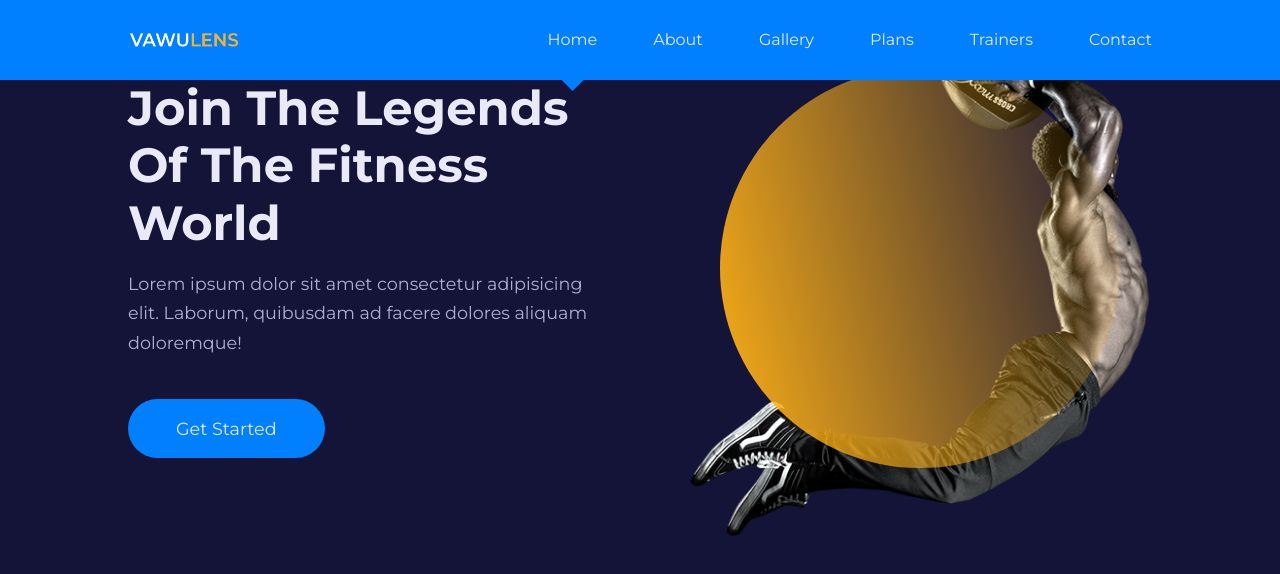
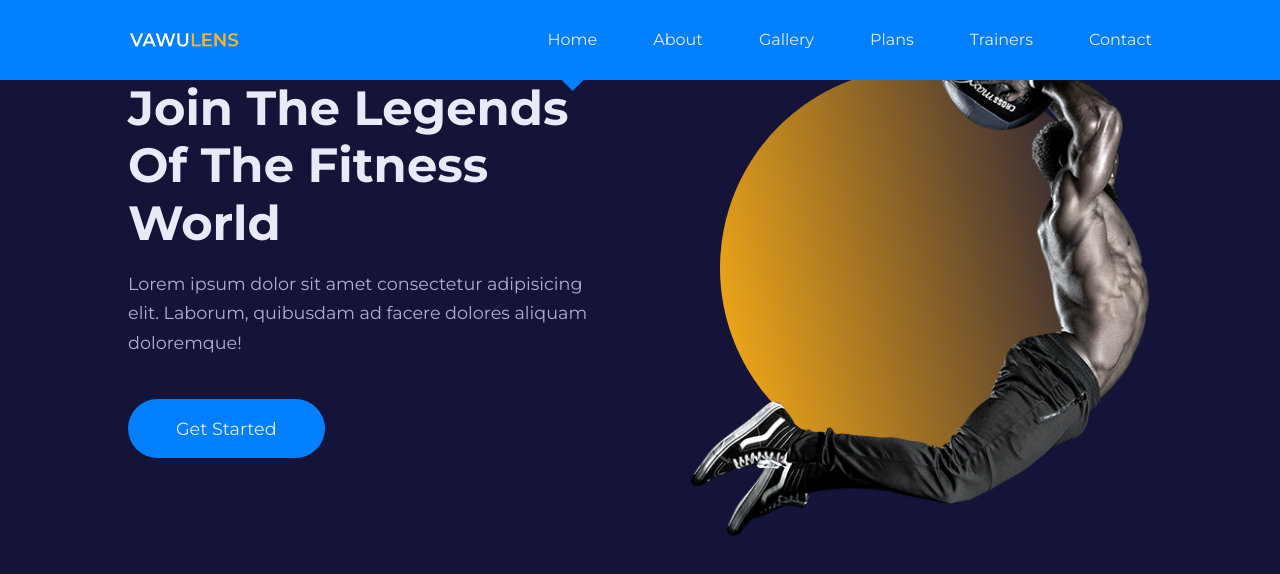
Before and after one commit to erickdc7/react-trainer-website, a React (Create React App) app: page / in a window 1280 px wide. Shown: the top 574 px of the page. Built offline with nearby package versions, Linux system fonts and the light colour scheme; the HTML template or start-up script is replaced by a standard one.

Commit message:
main__header-image styles added

```diff
--- a/src/pages/home/home.css
+++ b/src/pages/home/home.css
@@ -43,3 +43,7 @@
   border-radius: 50%;
   position: absolute;
 }
+
+.main__header-image {
+  position: relative;
+}
```
